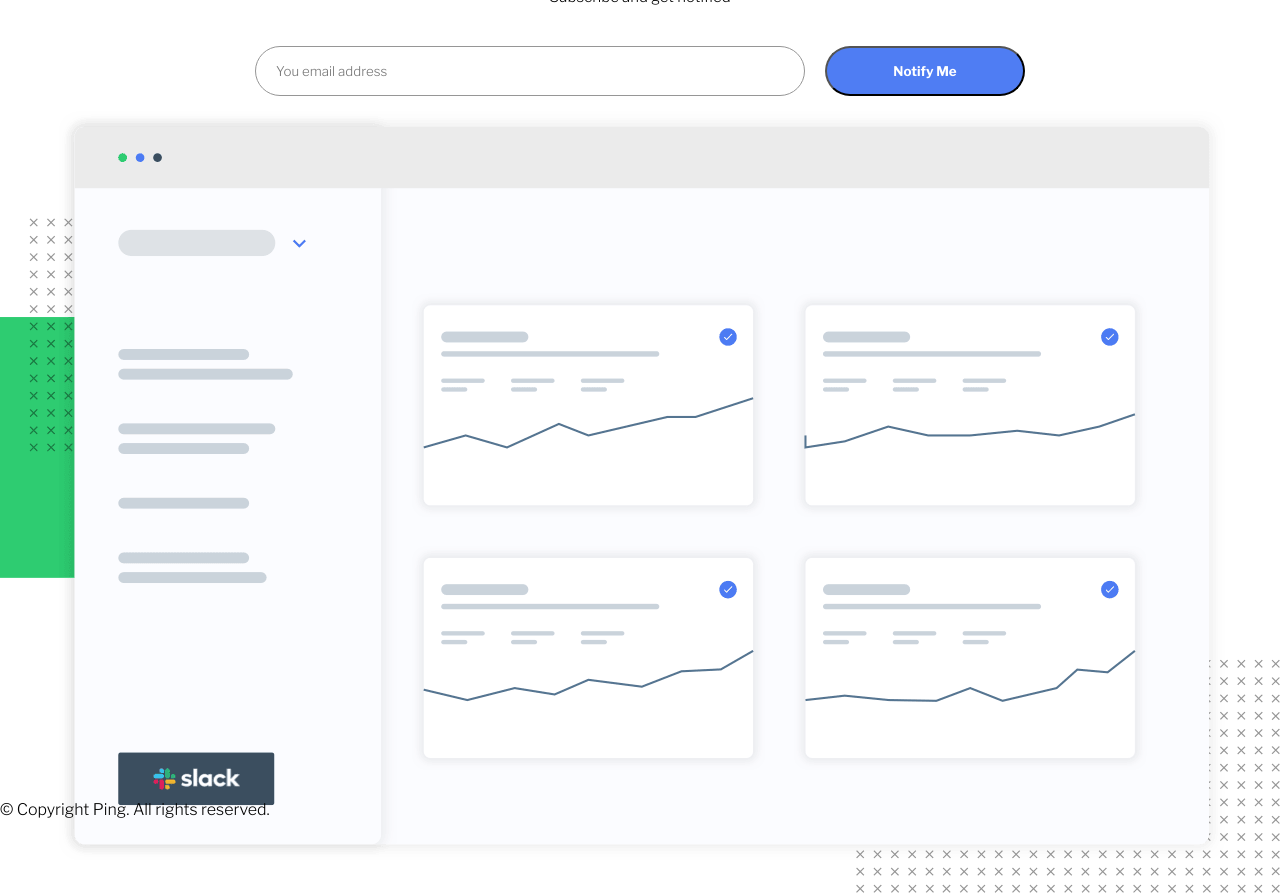
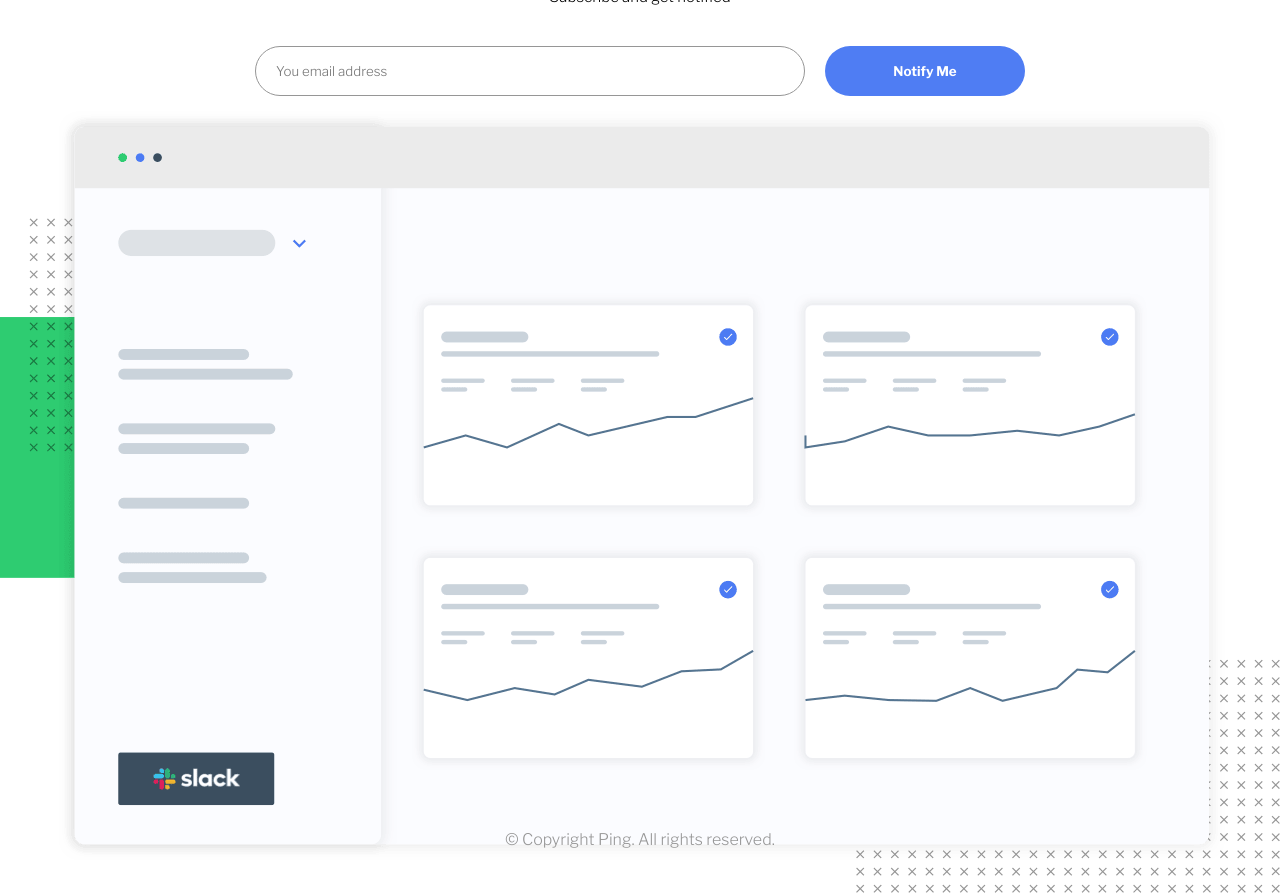
Before and after one commit to Dariel390/ping-coming-soon-page-master, a plain HTML site: page index.html in a window 1280 px wide. Drawn offline with nearby package versions, Linux system fonts and the light colour scheme.

Commit message:
fixed copyright text

```diff
--- a/css/style.css
+++ b/css/style.css
@@ -9,7 +9,15 @@ body, html{
     height: 100vh;
 }
 
-input, buttonn{
+.copy{
+    display: flex;
+    flex-direction: column;
+    align-items: center;
+    color: var(--Gray);
+    padding: 30px;
+}
+
+input, button{
     border: none;
     background: none;
 }
--- a/index.html
+++ b/index.html
@@ -28,6 +28,6 @@
     <img src="images/illustration-dashboard.png" alt="">
   </div>
   <script src="script.js"></script>
-  &copy; Copyright Ping. All rights reserved.
+  <p class="copy">&copy; Copyright Ping. All rights reserved.</p>
 </body>
 </html>
```
